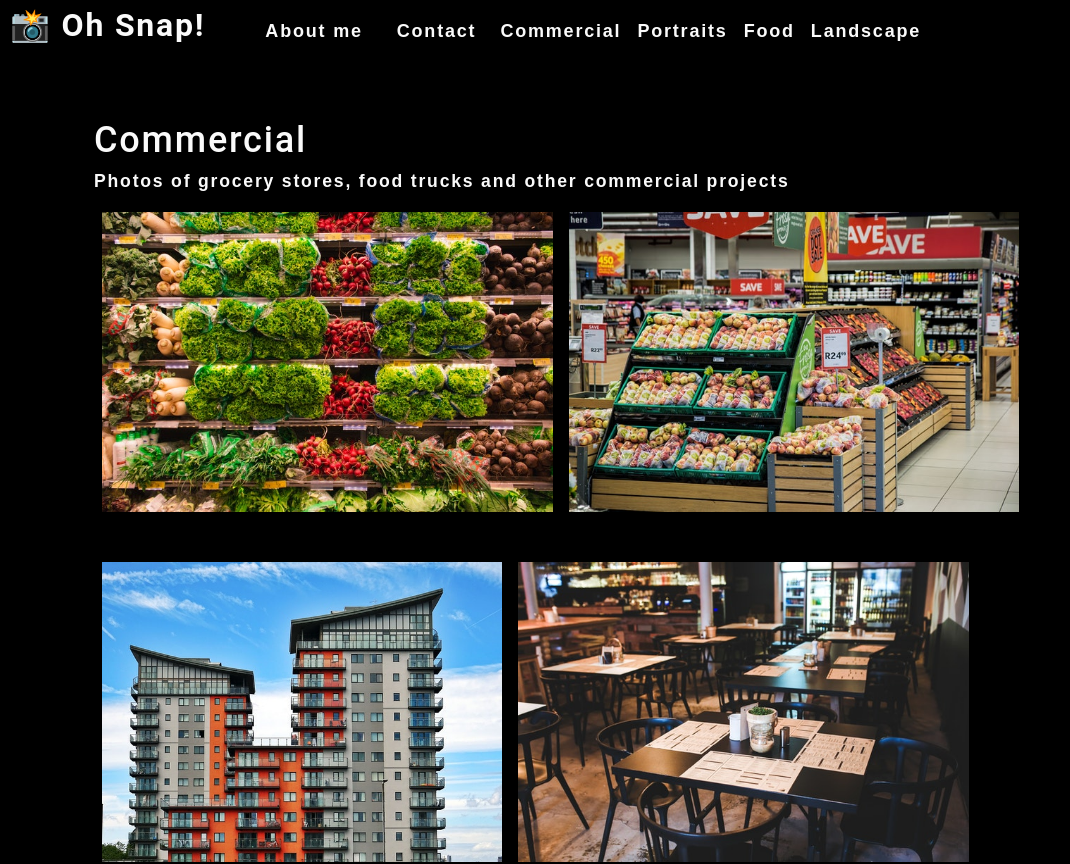
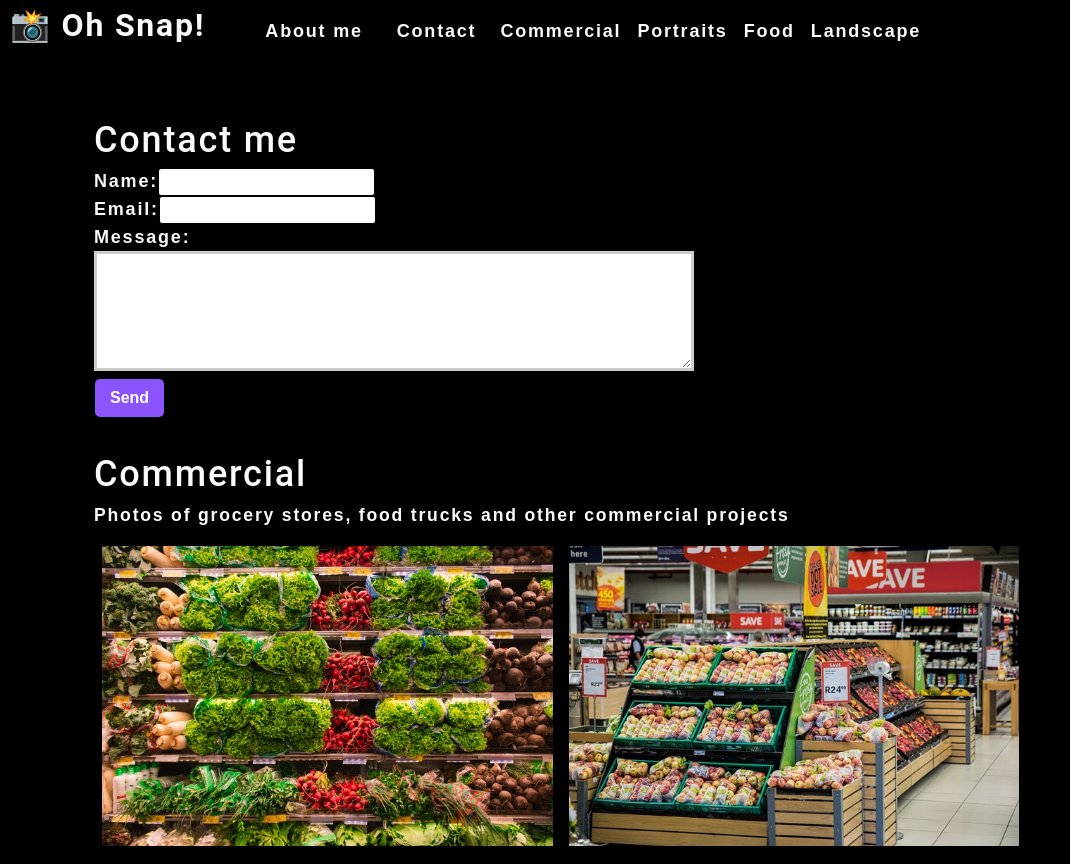
Before and after one commit to rolanduwxcc/photo-port, a React (Create React App) app: page / in a window 1280 px wide. Shown: the top 864 px of the page, without its empty margins (0-1070 px from the left). Built offline with nearby package versions, Linux system fonts and the light colour scheme.

Commit message:
made form

```diff
--- a/src/App.js
+++ b/src/App.js
@@ -4,7 +4,7 @@
 import About from './components/About';
 import Nav from './components/Nav';
 import Gallery from './components/Gallery';
-import PhotoList from './components/PhotoList';
+import ContactForm from './components/Contact';
 
 import { capitalizeFirstLetter } from './utils/helpers';
 
@@ -31,6 +31,7 @@
       >
       </Nav>
       <main>
+        <ContactForm></ContactForm>
         <Gallery currentCategory={currentCategory}></Gallery>
         <About></About>
       </main>
--- /dev/null
+++ b/src/components/Contact/index.js
@@ -0,0 +1,28 @@
+import React from 'react';
+
+function ContactForm() {
+
+    return(
+        <section>
+            <h1>Contact me</h1>
+            <form id="contact-form">
+                <div>
+                    <label htmlFor="name">Name:</label>
+                    <input type="text" name="name" />
+                </div>
+                <div>
+                    <label htmlFor="email">Email:</label>
+                    <input type="email" name="email" />
+                </div>
+                <div>
+                    <label htmlFor="message">Message:</label>
+                    <textarea name="message" rows="5" />
+                </div>
+                <button type="submit">Send</button>
+            </form>
+        </section>
+    );
+
+}
+
+export default ContactForm;
```
